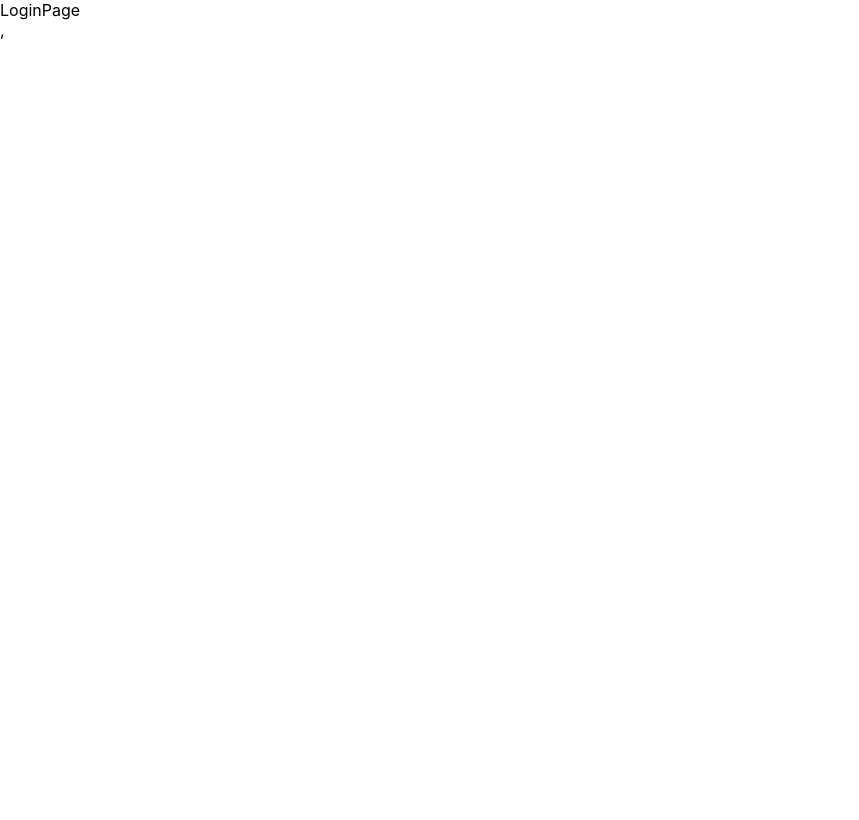
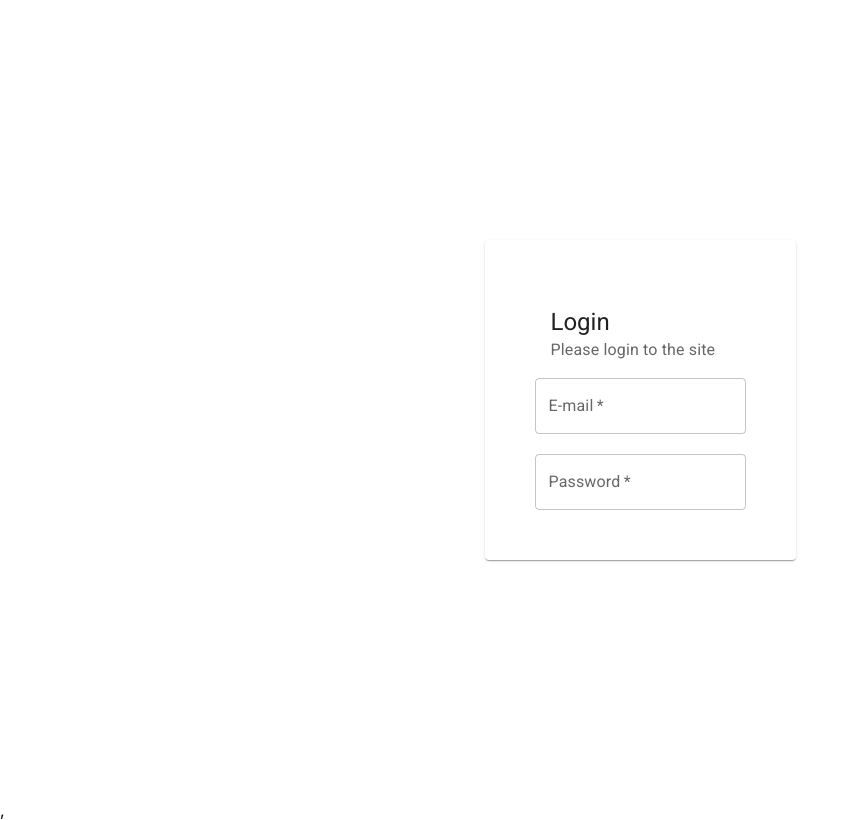
Before and after one commit to toti90/money_planner, a React (Create React App) app in the folder money_planner/: page /auth in a window 1280 px wide. Shown: the whole page, without its empty margins (0-859 px from the left). Built offline with nearby package versions, Linux system fonts and the light colour scheme.

Commit message:
add base of loginPage

```diff
--- a/money_planner/package.json
+++ b/money_planner/package.json
@@ -18,6 +18,7 @@
     "react-router-dom": "^6.2.1",
     "react-scripts": "5.0.0",
     "sass": "^1.49.9",
+    "styled-components": "^5.3.3",
     "typescript": "^4.5.5",
     "web-vitals": "^2.1.4"
   },
@@ -47,6 +48,7 @@
   },
   "devDependencies": {
     "@types/node-sass": "^4.11.2",
+    "@types/styled-components": "^5.1.23",
     "node-sass": "^7.0.1"
   }
 }
--- a/money_planner/src/pages/LoginPage.tsx
+++ b/money_planner/src/pages/LoginPage.tsx
@@ -1,7 +1,37 @@
+import { Card, CardHeader, TextField } from '@mui/material';
 import React from 'react';
 
+import styled from 'styled-components';
+
+const Wrapper = styled.section`
+  display: flex;
+  width: 100vw;
+  height: 100vh;
+  justify-content: center;
+  align-items: center;
+`;
+
 const LoginPage = () => {
-  return <div>LoginPage</div>;
+  return (
+    <Wrapper>
+      <Card sx={{ display: 'flex', flexDirection: 'column', padding: '50px' }}>
+        <CardHeader title="Login" subheader="Please login to the site" />
+        <TextField
+          required
+          id="outlined-required"
+          label="E-mail"
+          type="email"
+          sx={{ marginBottom: '20px' }}
+        />
+        <TextField
+          required
+          id="outlined-required"
+          label="Password"
+          type="password"
+        />
+      </Card>
+    </Wrapper>
+  );
 };
 
 export default LoginPage;
```
Also changed, not shown: 1 other file (tests, documents, lock files or other folders).
